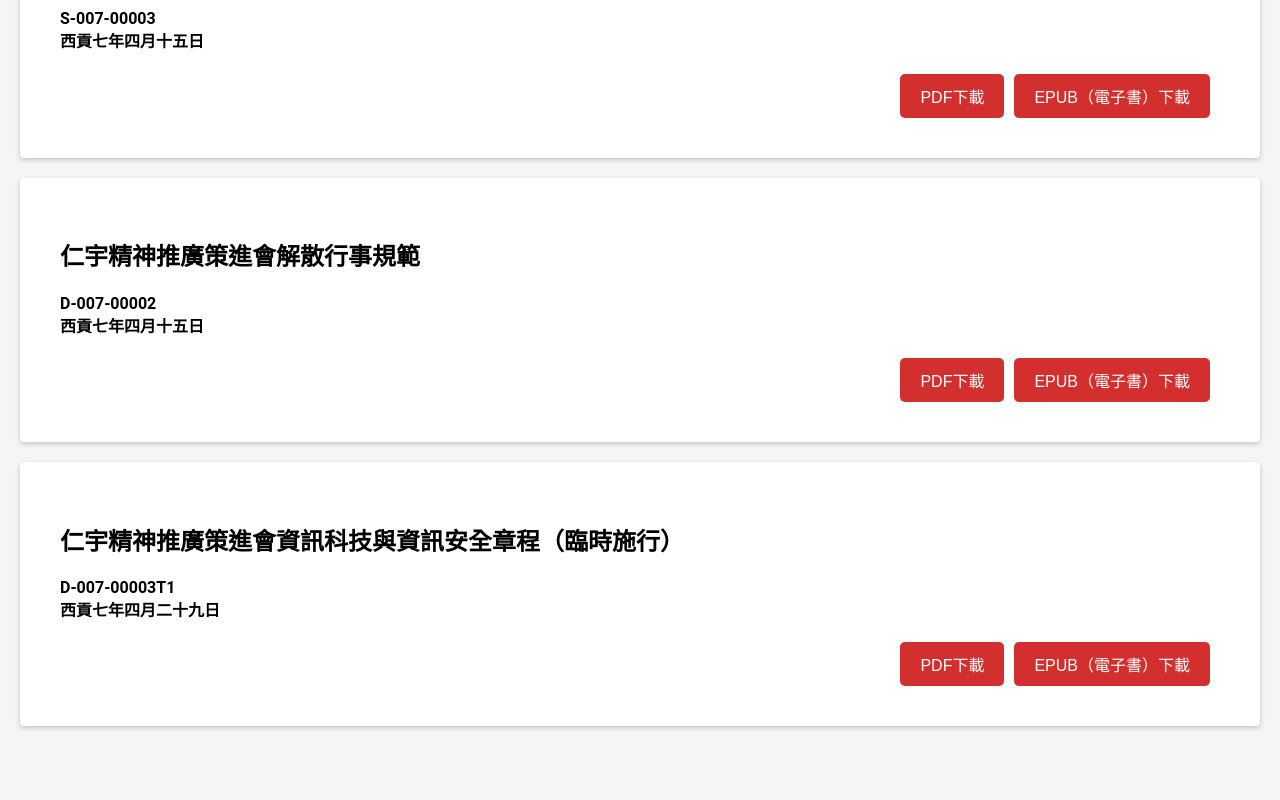
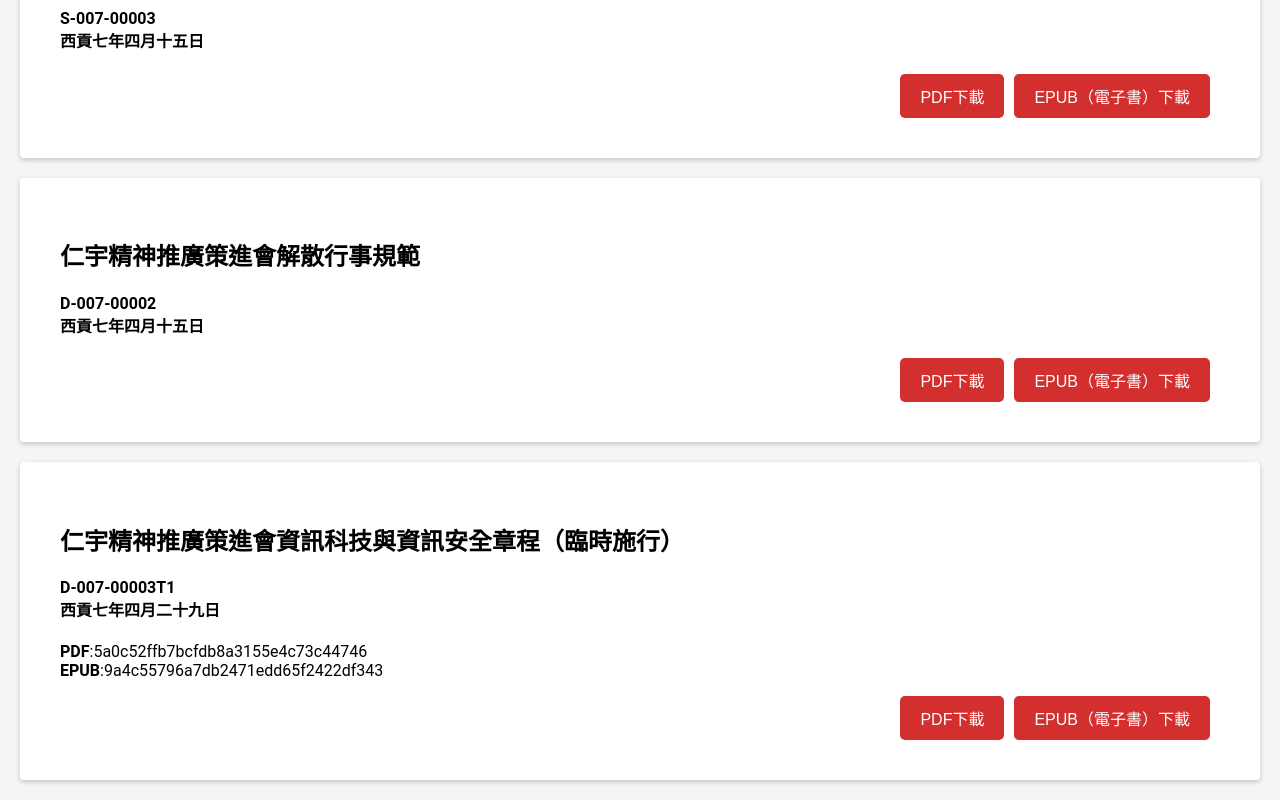
Before and after one commit to renyusspirit/renyusspirit.github.io, a plain HTML site: page files/index.html in a window 1280 px wide. Shown: the part 2728-3528 px from the top of the page. Before the commit the page ends 3474 px from the top, so only its background shows below. Drawn offline with Linux system fonts and the light colour scheme.

Commit message:
Update index.html

```diff
--- a/files/index.html
+++ b/files/index.html
@@ -152,6 +152,7 @@
             <div class="card-content">
                 <h2>仁宇精神推廣策進會資訊科技與資訊安全章程（臨時施行）</h2>
                 <h4>D-007-00003T1<br>西貢七年四月二十九日</h4>
+                <p><b>PDF</b>:5a0c52ffb7bcfdb8a3155e4c73c44746<br><b>EPUB</b>:9a4c55796a7db2471edd65f2422df343</p>
                 <div class="action-buttons-container">
                     <button id="pdf11" class="action-button">PDF下載</button>
                     <button id="epub11" class="action-button">EPUB（電子書）下載</button>
```
